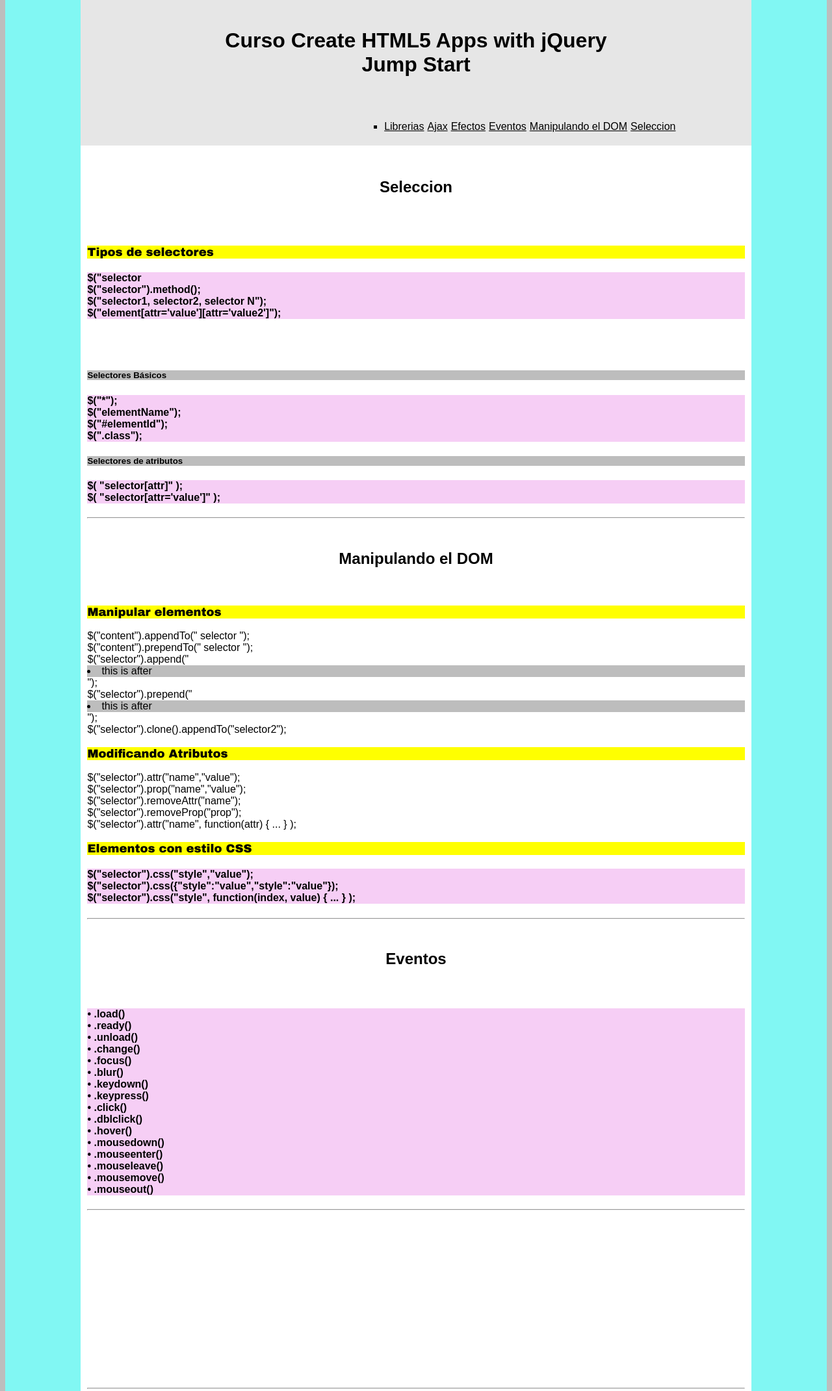
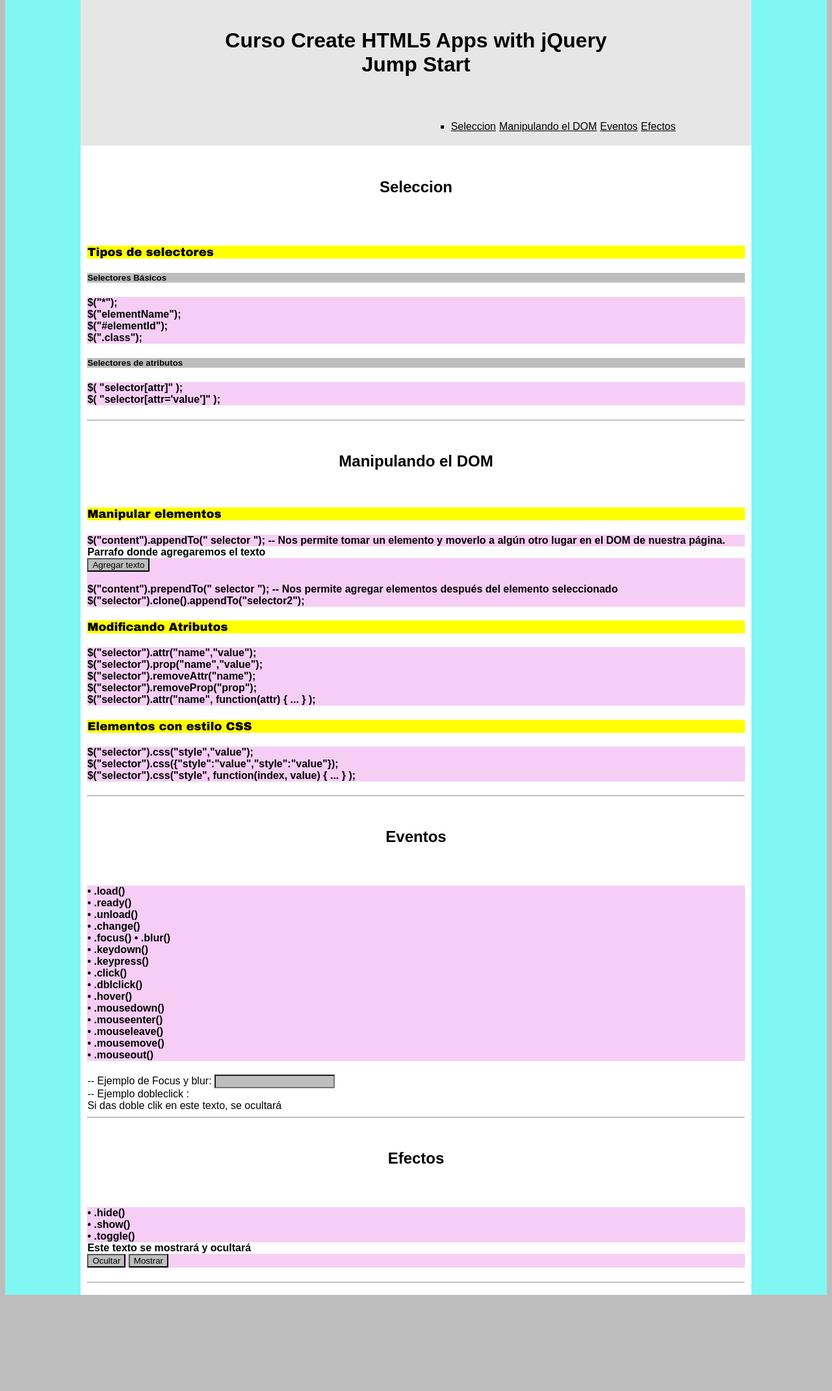
Before and after one commit to brendaromero/Entrenamiento-de-Nuevas-Tecnolog-as-Web, a plain HTML site: page PENTWB03/Create HTML5 Apps with jQuery Jump Start.html in a window 1280 px wide. Shown: the part 15-2156 px from the top of the page at 65% size. After the commit the page ends 2016 px from the top, so only its background shows below. Drawn offline with nearby package versions, Linux system fonts and the light colour scheme.

Commit message:
Update Create HTML5 Apps with jQuery Jump Start.html

```diff
--- a/PENTWB03/Create HTML5 Apps with jQuery Jump Start.html
+++ b/PENTWB03/Create HTML5 Apps with jQuery Jump Start.html
@@ -6,7 +6,7 @@
   <title>Create HTML5 Apps with jQuery Jump Start</title>
 
 <link rel="stylesheet" href="styles.css" type="text/css"  media="all">
-
+<script src="https://ajax.googleapis.com/ajax/libs/jquery/3.2.1/jquery.min.js"></script>
 </head>
 
 <header id ="header">
@@ -18,12 +18,13 @@
   <nav>
 
     <ul id="contenido">
-	<li><a href="#semantica">Seleccion</a></li>
-	 <li><a href="#selector">Manipulando el DOM</a></li>
-	    <li><a href="#animacion">Eventos</a></li>
-		<li><a href="#javascript">Efectos</a></li>
-		<li><a href="#dom">Ajax </a></li>
-		<li><a href="#avanzado">Librerias</a></li>
+
+<li><a href="#efectos">Efectos</a></li>
+	    <li><a href="#eventos">Eventos</a></li>
+
+		<li><a href="#selector">Manipulando el DOM</a></li>
+			<li><a href="#seleccion">Seleccion</a></li>
+
 
 
         </ul>
@@ -32,18 +33,11 @@
 </header>
 <body>
 <section>
-<div id= "semantica">
+<div id= "seleccion">
 <center> <h2>Seleccion </h2></center>
 
 <br>
 <p> Tipos de selectores</p>
-
-<h4>$("selector<br>
-$("selector").method();<br>
-$("selector1, selector2, selector N");<br>
-$("element[attr='value'][attr='value2']"); </h4>
-
-<br><br>
 
 <h5>Selectores Básicos</h5>
 <h4> $("*"); <br>
@@ -53,6 +47,29 @@
 <script>
 $(document).ready(function(){
     $("#intro").css("background-color", "yellow");
+
+	 $("button").click(function(){
+        $("<span>Texto agregado</span>").appendTo(agregar);
+    });
+
+	$("#hide").click(function(){
+        $(mostrar).hide();
+    });
+    $("#show").click(function(){
+        $(mostrar).show();
+    });
+
+	$("input").focus(function(){
+        $(this).css("background-color", "#cccccc");
+    });
+
+	$("input").blur(function(){
+        $(this).css("background-color", "#ffffff");
+    });
+
+	 $(doble).dblclick(function(){
+        $(this).hide();
+    });
 });
 </script>
 
@@ -69,19 +86,25 @@
 <div id ="selector">
 <center> <h2>Manipulando el DOM </h2></center>
 <p>Manipular elementos</p>
+<h4>
+$("content").appendTo(" selector "); -- Nos permite tomar un elemento y moverlo a algún otro lugar en el DOM de nuestra página.<br>
 
-$("content").appendTo(" selector ");<br>
-$("content").prependTo(" selector ");<br>
-$("selector").append("<li>this is after</li>");<br>
-$("selector").prepend("<li>this is after</li>");<br>
-$("selector").clone().appendTo("selector2");<br>
+
+
+<div id = "agregar">Parrafo donde agregaremos el texto   </div>
+<button>Agregar texto</button>
+<br>
+<br>
+$("content").prependTo(" selector "); -- Nos permite agregar elementos después del elemento seleccionado<br>
+$("selector").clone().appendTo("selector2");<br> </h4>
 
 <p>Modificando Atributos</p>
+<h4>
 $("selector").attr("name","value");<br>
 $("selector").prop("name","value");<br>
 $("selector").removeAttr("name");<br>
 $("selector").removeProp("prop");<br>
-$("selector").attr("name", function(attr) { ... } );<br>
+$("selector").attr("name", function(attr) { ... } );<br> </h4>
 
 <p>Elementos con estilo CSS</p>
 <h4>
@@ -94,7 +117,7 @@
 
 </div>
 
-<div id="animacion">
+<div id="eventos">
 
 <center> <h2>Eventos </h2></center>
 <h4>
@@ -102,7 +125,7 @@
 • .ready()<br>
 • .unload()<br>
 • .change()<br>
-• .focus()<br>
+• .focus()
 • .blur()<br>
 • .keydown()<br>
 • .keypress()<br>
@@ -116,41 +139,35 @@
 • .mouseout()<br>
 </h4>
 
+-- Ejemplo de Focus y blur: <input type="text" name="fullname"><br>
+-- Ejemplo dobleclick : <div id="doble">Si das doble clik en este texto, se ocultará</div>
+
 <hr>
 </div>
 
-<div id="javascript">
+<div id="efectos">
 
-<center> <h2> </h2></center>
+<center> <h2>Efectos </h2></center>
+<h4>
+• .hide()<br>
+• .show()<br>
+• .toggle() <br>
+
+<div id = "mostrar">Este texto se mostrará y ocultará</div>
+
+<button id="hide">Ocultar</button>
+<button id="show">Mostrar</button>
+</h4>
 
 
 </div>
-<div id="dom">
-
-<center> <h2> </h2></center>
-
-
-
-</div>
-
-<br>
-<div id="avanzado">
-
-<center> <h2> </h2></center>
-
-
-
 
 <hr>
 </div>
 <script>
 </section>
 <footer id="footer">
-
 <small>Copyright © 2017 - Brenda Gabriela Romero Moreno - BGRM</small>
-
-
-
 </footer>
 </body>
 </html>
```
